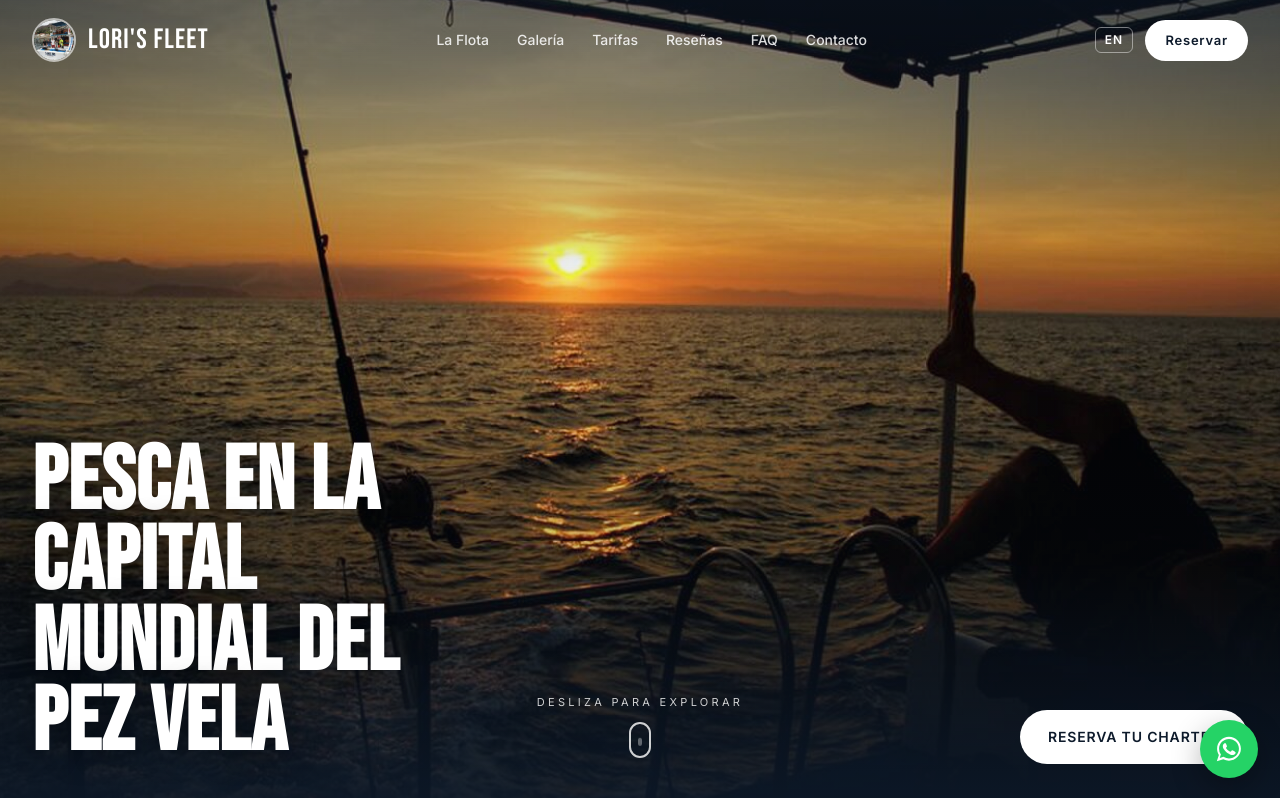
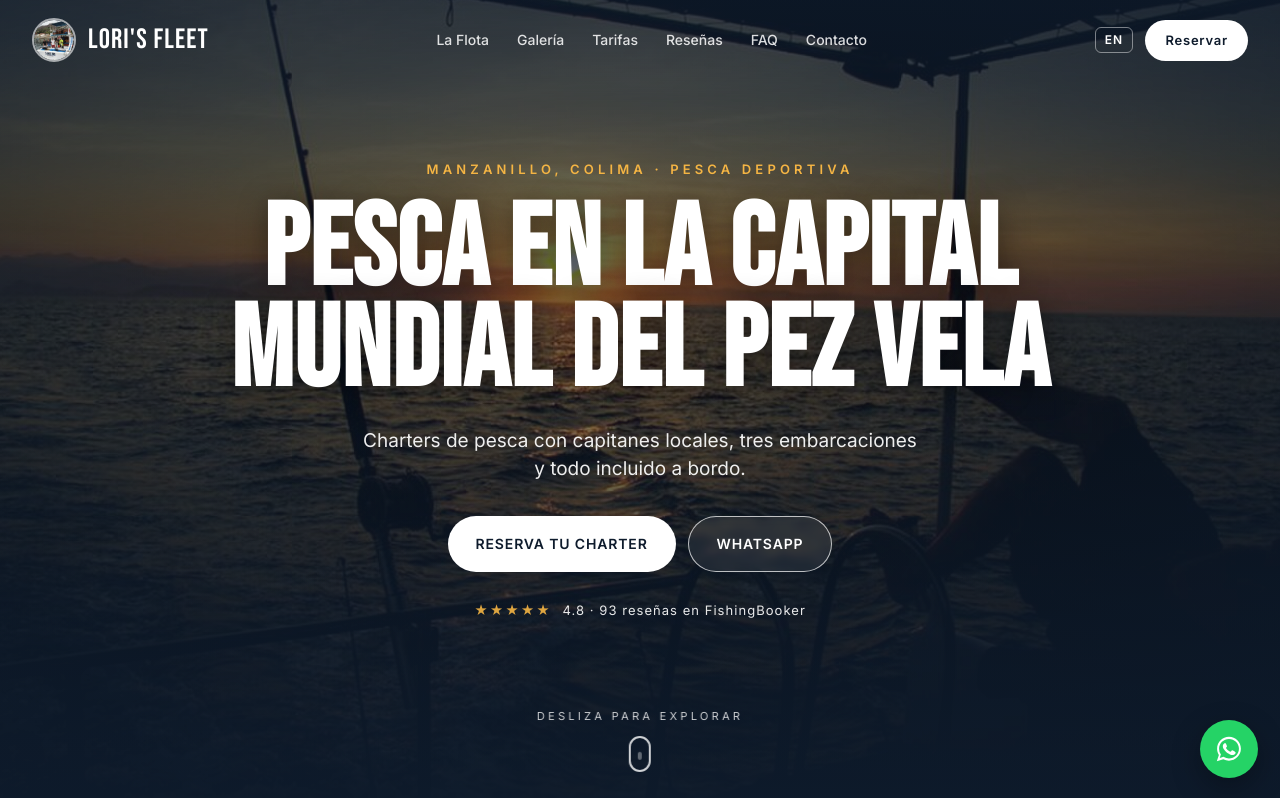
Before and after one commit to AxelSandovalH/LorisFleet, a plain HTML site: page index.html in a window 1280 px wide. Shown: the top 798 px of the page. Drawn offline with Linux system fonts and the light colour scheme.

Commit message:
Rediseño del hero: contenido centrado, subtítulo, doble CTA y calificación
Co-Authored-By: Claude Sonnet 5.5 <noreply@anthropic.com>

```diff
--- a/index.html
+++ b/index.html
@@ -39,11 +39,17 @@
 <section class="hero" id="inicio">
   <img src="assets/fotos-fishingbooker/lori3/lori3-06.jpg" alt="Atardecer desde la popa de la Lori III frente a Manzanillo" class="hero-img" fetchpriority="high">
   <div class="hero-shade"></div>
-  <div class="hero-bottom">
+  <div class="hero-content">
+    <p class="hero-eyebrow">MANZANILLO, COLIMA · PESCA DEPORTIVA</p>
     <h1 class="hero-title">PESCA EN LA CAPITAL<br>MUNDIAL DEL PEZ VELA</h1>
-    <div class="hero-scroll"><span>DESLIZA PARA EXPLORAR</span><i></i></div>
-    <a href="#tarifas" class="btn btn-light">RESERVA TU CHARTER</a>
+    <p class="hero-sub">Charters de pesca con capitanes locales, tres embarcaciones y todo incluido a bordo.</p>
+    <div class="hero-cta">
+      <a href="#tarifas" class="btn btn-light">RESERVA TU CHARTER</a>
+      <a href="https://wa.me/521XXXXXXXXXX?text=Hola%2C%20quiero%20reservar%20un%20charter%20con%20Lori%27s%20Fleet" class="btn btn-ghost" target="_blank" rel="noopener">WHATSAPP</a>
+    </div>
+    <p class="hero-rating"><span class="stars">★★★★★</span> 4.8 · 93 reseñas en FishingBooker</p>
   </div>
+  <div class="hero-scroll"><span>DESLIZA PARA EXPLORAR</span><i></i></div>
 </section>
 
 <!-- STATS STRIP -->
--- a/styles.css
+++ b/styles.css
@@ -54,14 +54,20 @@ a{color:inherit;text-decoration:none}
 .hero{position:relative;height:100svh;min-height:600px;overflow:hidden;background:var(--navy)}
 .hero-img{width:100%;height:100%;object-fit:cover;object-position:center 70%;animation:kb 18s ease-out forwards}
 @keyframes kb{from{transform:scale(1.08)}to{transform:scale(1)}}
-.hero-shade{position:absolute;inset:0;background:linear-gradient(to bottom,rgba(14,27,44,.55) 0%,rgba(14,27,44,.05) 35%,rgba(14,27,44,.2) 70%,rgba(14,27,44,.85) 100%)}
-.hero-bottom{position:absolute;left:0;right:0;bottom:0;display:grid;grid-template-columns:1fr auto 1fr;align-items:end;gap:24px;padding:0 32px 36px;color:#fff}
-.hero-title{font-family:var(--display);font-size:clamp(48px,7vw,104px);line-height:.9;margin:0;letter-spacing:.01em;text-shadow:0 4px 30px rgba(0,0,0,.4)}
-.hero-scroll{display:flex;flex-direction:column;align-items:center;gap:10px;font-size:11px;letter-spacing:.3em;opacity:.8;padding-bottom:6px}
+.hero-shade{position:absolute;inset:0;background:radial-gradient(ellipse at center,rgba(14,27,44,.35) 0%,rgba(14,27,44,.7) 100%),linear-gradient(to bottom,rgba(14,27,44,.6) 0%,rgba(14,27,44,.1) 40%,rgba(14,27,44,.9) 100%)}
+.hero-content{position:absolute;inset:0;display:flex;flex-direction:column;align-items:center;justify-content:center;text-align:center;padding:90px 24px 110px;color:#fff}
+.hero-eyebrow{font-size:13px;font-weight:600;letter-spacing:.32em;color:var(--accent);margin:0 0 20px}
+.hero-title{font-family:var(--display);font-size:clamp(56px,9vw,136px);line-height:.88;margin:0;letter-spacing:.01em;text-shadow:0 4px 30px rgba(0,0,0,.45)}
+.hero-sub{max-width:560px;font-size:clamp(16px,1.6vw,19px);line-height:1.5;opacity:.92;margin:24px 0 32px}
+.hero-cta{display:flex;gap:12px;flex-wrap:wrap;justify-content:center}
+.btn-ghost{background:rgba(255,255,255,.08);color:#fff;border:1.5px solid rgba(255,255,255,.7);backdrop-filter:blur(4px)}
+.btn-ghost:hover{background:rgba(255,255,255,.2)}
+.hero-rating{margin:28px 0 0;font-size:13px;letter-spacing:.08em;opacity:.9}
+.hero-rating .stars{color:var(--accent);letter-spacing:.15em;margin-right:6px}
+.hero-scroll{position:absolute;left:50%;bottom:28px;transform:translateX(-50%);display:flex;flex-direction:column;align-items:center;gap:10px;font-size:11px;letter-spacing:.3em;opacity:.8;color:#fff}
 .hero-scroll i{width:22px;height:36px;border:2px solid #fff;border-radius:12px;position:relative}
 .hero-scroll i::after{content:"";position:absolute;left:50%;top:6px;width:4px;height:8px;margin-left:-2px;border-radius:2px;background:#fff;animation:dot 1.6s infinite}
 @keyframes dot{0%{transform:translateY(0);opacity:1}100%{transform:translateY(14px);opacity:0}}
-.hero-bottom .btn{justify-self:end}
 
 /* strip */
 .strip{background:var(--navy);color:#fff;display:grid;grid-template-columns:repeat(4,1fr);border-top:1px solid rgba(255,255,255,.08)}
@@ -205,10 +211,11 @@ details p{margin:0 0 26px 54px;color:var(--muted);max-width:720px}
   .nav-links.open a{font-size:24px}
   .burger{display:flex}
   .nav-right .btn{display:none}
-  .hero-bottom{grid-template-columns:1fr;padding:0 16px 28px;gap:18px}
   .hero-scroll{display:none}
-  .hero-bottom .btn{justify-self:start}
-  .strip{grid-template-columns:repeat(2,1fr)}
+  .hero-content{padding:80px 20px 60px}
+  .hero-cta{flex-direction:column;width:100%;max-width:320px}
+  .hero-eyebrow{letter-spacing:.2em;font-size:11px}
+    .strip{grid-template-columns:repeat(2,1fr)}
   .strip-item{border-bottom:1px solid rgba(255,255,255,.08)}
   .section{padding:72px 0}
   .wrap,.boat{padding:0 16px}
```
Also changed, not shown: en/index.html (+9 -3 lines).
